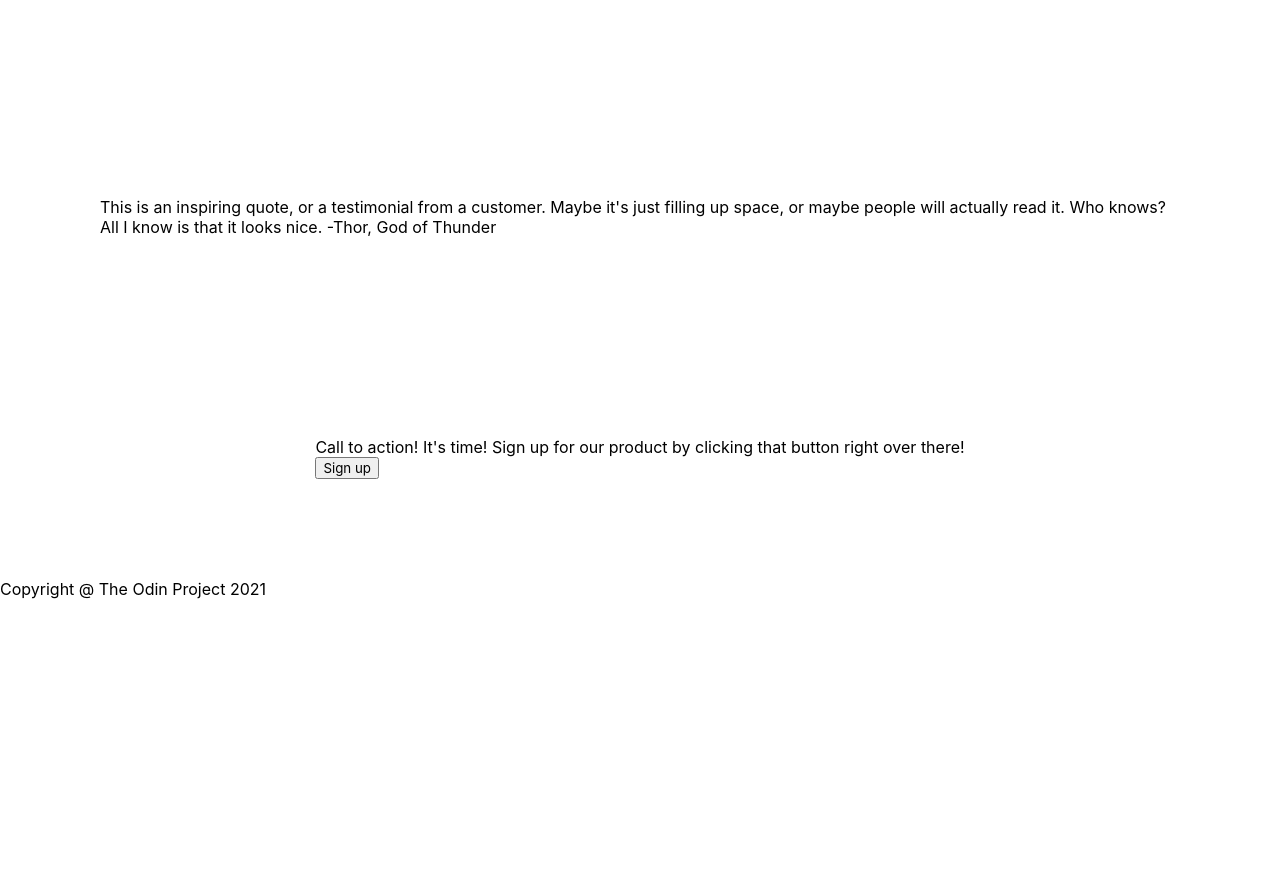
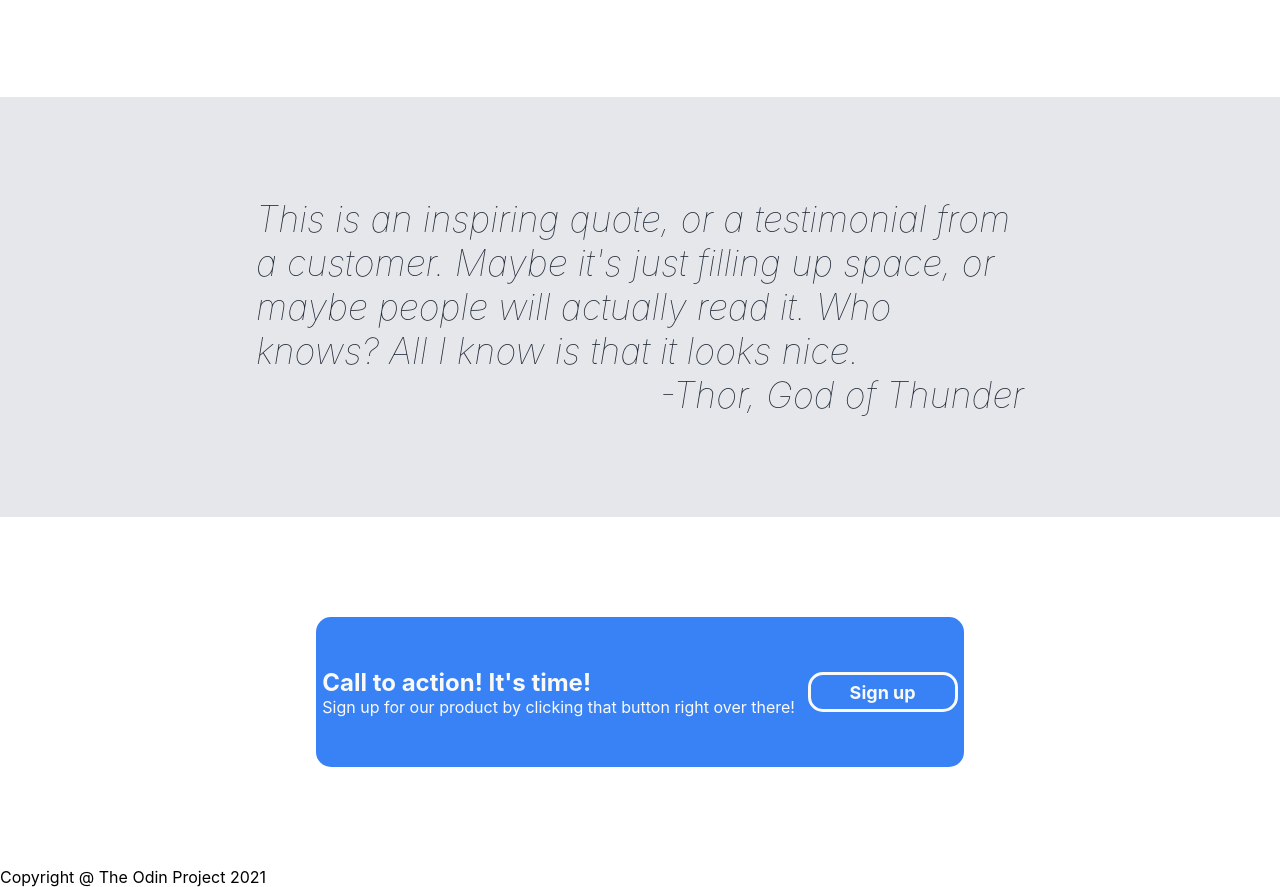
Before and after one commit to MatejVe/sample-landing-page, a plain HTML site: page index.html in a window 1280 px wide. Shown: the part 917-1804 px from the top of the page. Before the commit the page ends 1516 px from the top, so only its background shows below. Drawn offline with Linux system fonts and the light colour scheme.

Commit message:
Style the third and fourth elements of the website

```diff
--- a/index.html
+++ b/index.html
@@ -52,15 +52,20 @@
             </div>
         </div>
 
-        <div class="content-div">
+        <div class="content-div" id="third">
             This is an inspiring quote, or a testimonial from a customer. Maybe it's just filling up space, or maybe people will actually read it. Who knows? All I know is that it looks nice.
+
+            <div id="quote-author">
             -Thor, God of Thunder
+            </div>
         </div>
 
-        <div class="content-div">
-            <div>
+        <div class="content-div" id="fourth">
+            <div class="text-and-button">
                 <div>
-                    Call to action! It's time!
+                    <div id="third-title">
+                        Call to action! It's time!
+                    </div>
                     Sign up for our product by clicking that button right over there!
                 </div>
                 <button type="button">Sign up</button>
--- a/style.css
+++ b/style.css
@@ -119,3 +119,53 @@ body {
     width: 150px;
     height: 150px;
 }
+
+#third {
+    background-color: #E5E7EB;
+    font-size: 36px;
+    color: #1F2937;
+    font-style: italic;
+    font-weight: lighter;
+    display: flex;
+    flex-direction: column;
+    padding-left: 20%;
+    padding-right: 20%;
+}
+
+#quote-author {
+    align-self: flex-end;
+}
+
+#fourth {
+    display: flex;
+    justify-content: center;
+    align-items: center;
+}
+
+.text-and-button {
+    background-color: #3882F6;
+    display: flex;
+    justify-content: space-around;
+    align-items: center;
+    color: #F9FAF8;
+    width: 60%;
+    height: 150px;
+    border-radius: 15px;
+}
+
+#third-title {
+    font-size: 24px;
+    font-weight: bold;
+}
+
+#fourth button {
+    background-color: #3882F6;
+    border: solid;
+    border-color: #F9FAF8;
+    border-radius: 15px;
+    width: 150px;
+    height: 40px;
+    font-size: 18px;
+    font-weight: bold;
+    color: #F9FAF8;
+}
```
